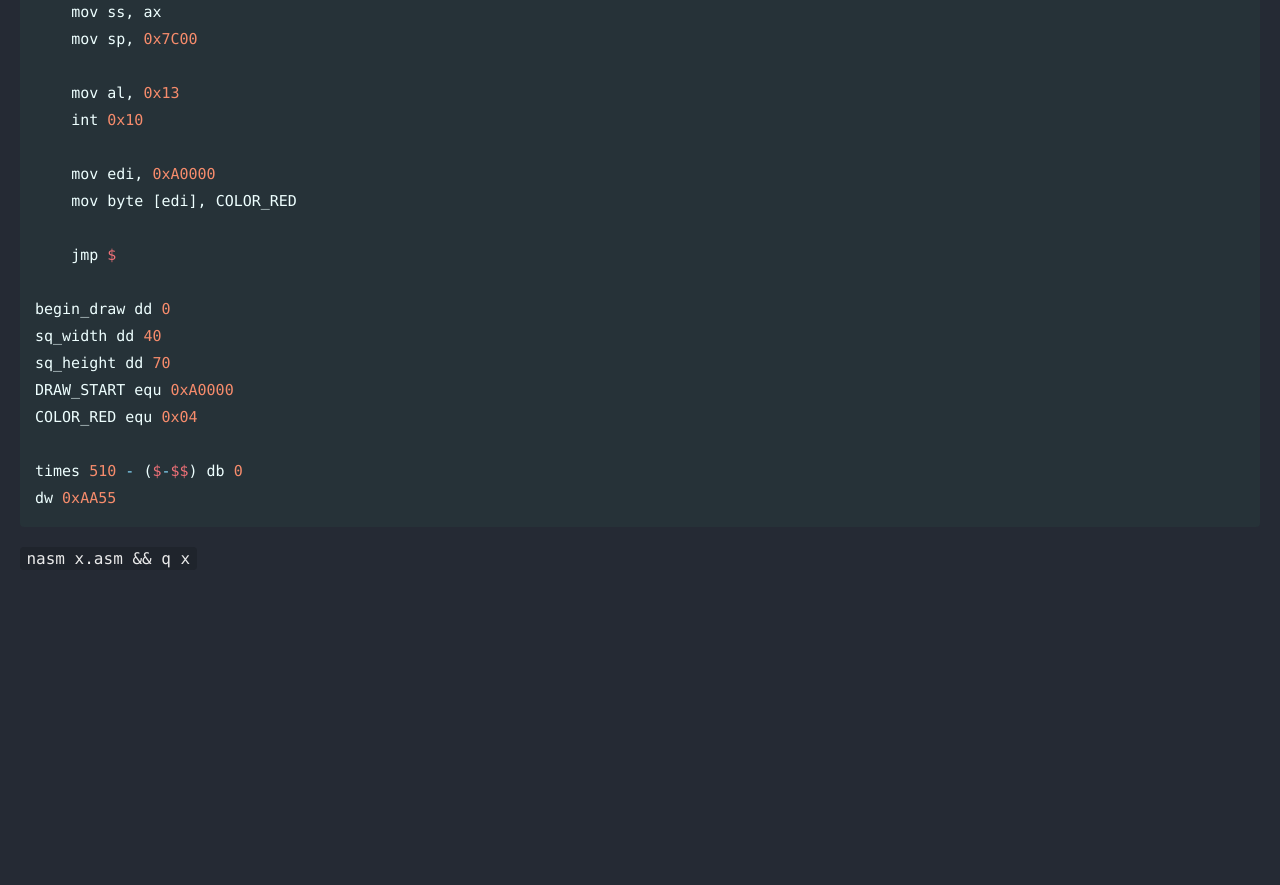
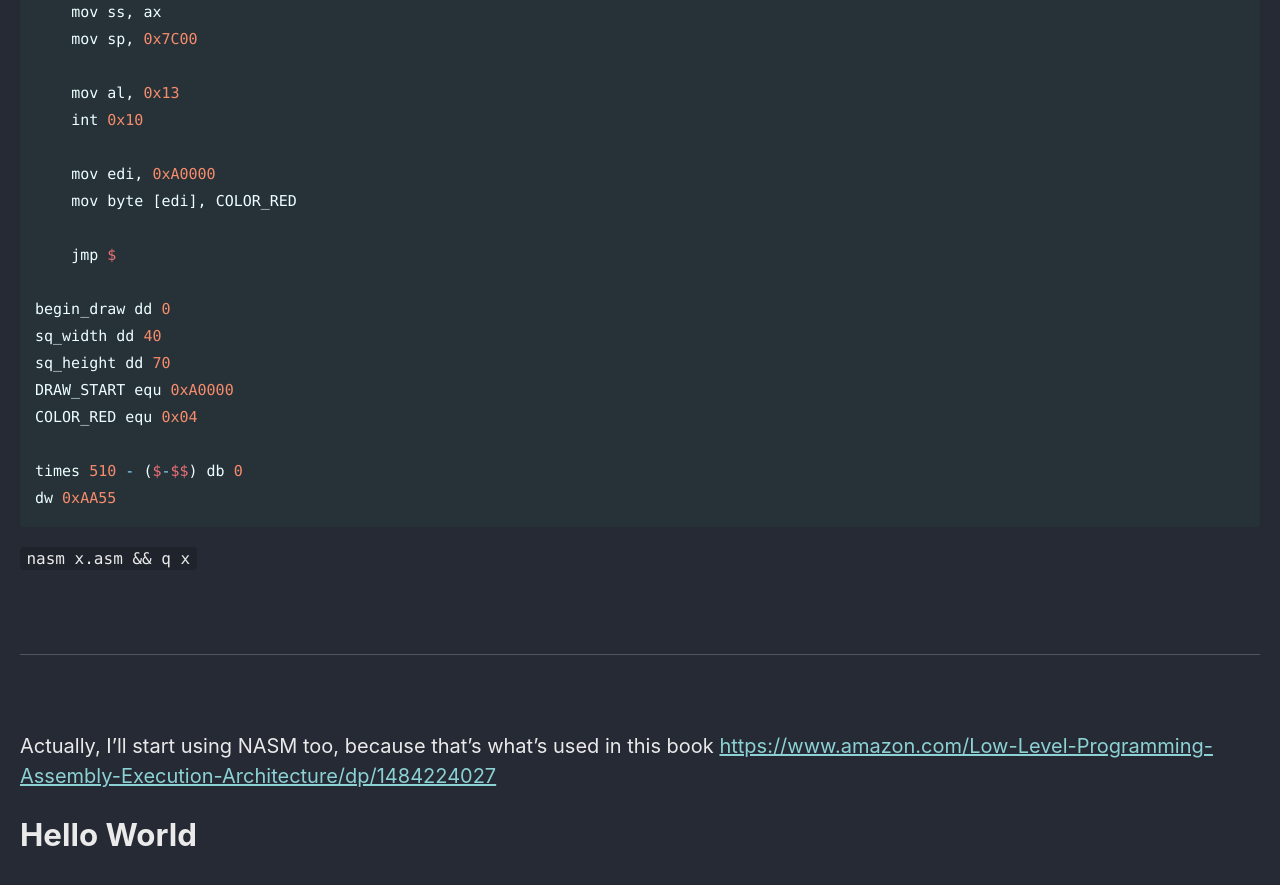
Before and after one commit to Connor-McCartney/Connor-McCartney.github.io, a Jekyll site: the page built from _pages/misc/assembly.md, in a window 1280 px wide and 900 px high, scrolled down 6725 px. Shown: the top 885 px of the window. Built offline with Jekyll 4.4.1, drawn with Linux system fonts in a browser that asks for light colours; cached includes are drawn as plain includes; before the commit the page ends 7409 px from its top, so only the background shows below that.

Commit message:
Update assembly.md

```diff
--- a/_pages/misc/assembly.md
+++ b/_pages/misc/assembly.md
@@ -278,3 +278,13 @@ dw 0xAA55
 `nasm x.asm && q x`
 
 <br>
+
+
+---
+
+
+<br>
+
+Actually, I'll start using NASM too, because that's what's used in this book <https://www.amazon.com/Low-Level-Programming-Assembly-Execution-Architecture/dp/1484224027>
+
+# Hello World
```
